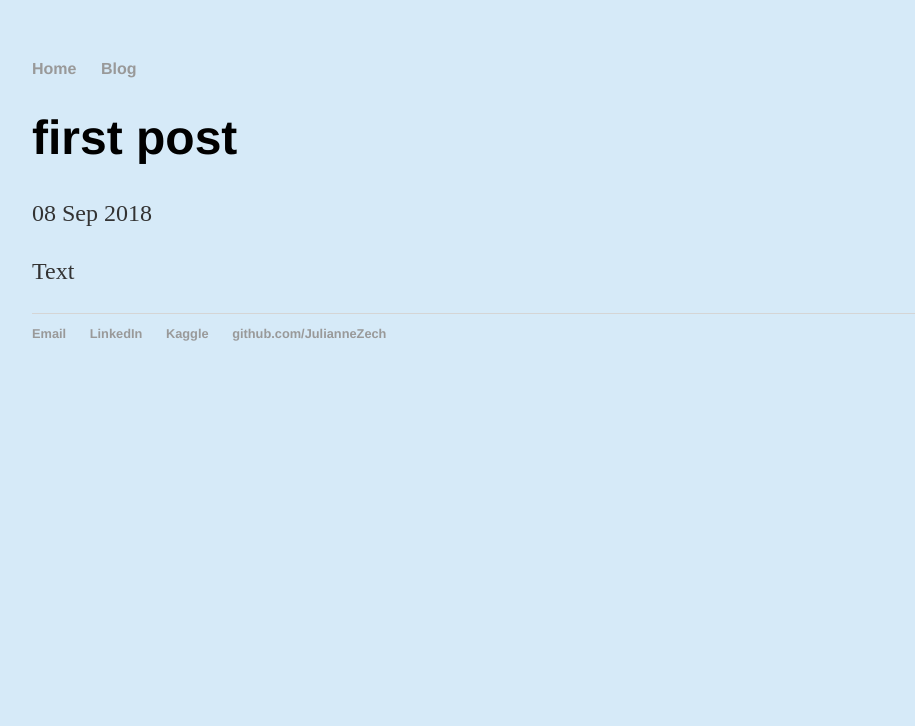
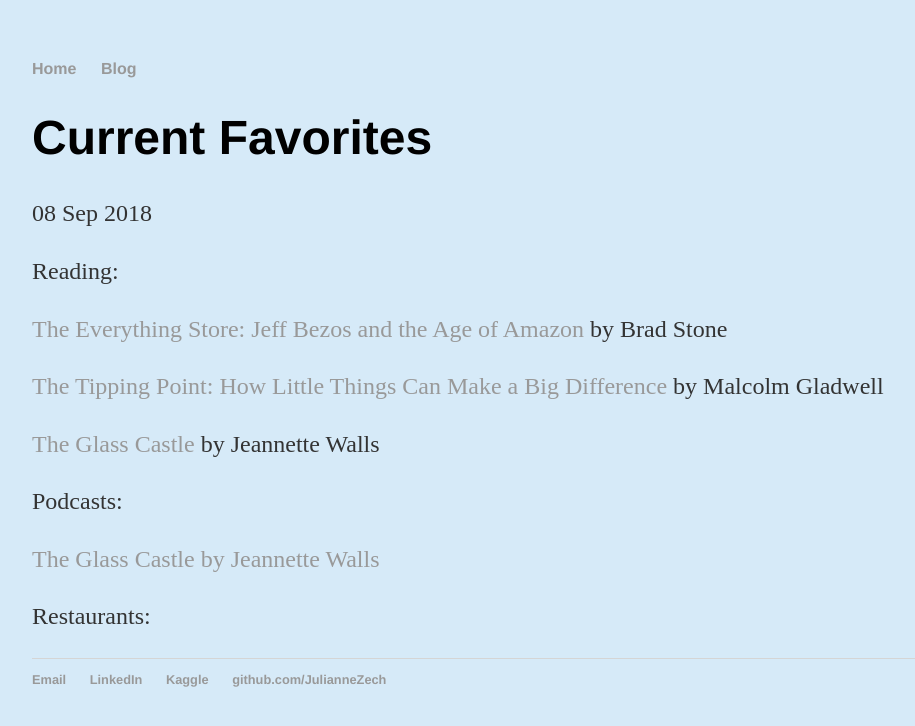
Before and after one commit to JulianneZech/JulianneZech.github.io, a Jekyll site: the page built from _posts/2018-09-08-first-post.md, in a window 1280 px wide. Shown: the top 726 px of the page, without its empty margins (160-1075 px from the left). Built offline with Jekyll 4.4.1, drawn with Linux system fonts in a browser that asks for light colours.

Commit message:
Update 2018-09-08-first-post.md

```diff
--- a/_posts/2018-09-08-first-post.md
+++ b/_posts/2018-09-08-first-post.md
@@ -1,6 +1,18 @@
 ---
 layout: post
-title: "first post"
+title: "Current Favorites"
 date: 2018-09-08
 ---
-Text
+Reading:
+
+<a href="https://www.goodreads.com/book/show/17660462-the-everything-store">The Everything Store: Jeff Bezos and the Age of Amazon</a> by Brad Stone
+
+<a href="https://www.goodreads.com/book/show/2612.The_Tipping_Point">The Tipping Point: How Little Things Can Make a Big Difference</a> by Malcolm Gladwell
+
+<a href="https://www.goodreads.com/book/show/7445.The_Glass_Castle"> The Glass Castle</a> by Jeannette Walls
+
+Podcasts:
+
+<a href="https://tim.blog/2018/03/08/joe-gebbia-co-founder-of-airbnb/">The Glass Castle by Jeannette Walls</a>
+
+Restaurants:
```
